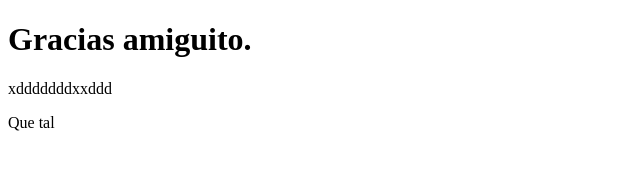
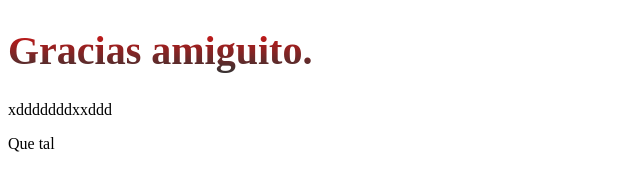
Before and after one commit to Jeanca21prog/Web, a plain HTML site: page index.html in a window 1280 px wide. Shown: the whole page, without its empty margins (0-640 px from the left). Drawn offline with Linux system fonts and the light colour scheme.

Commit message:
styles jean

```diff
--- a/index.html
+++ b/index.html
@@ -3,6 +3,7 @@
 <head>
     <meta charset="UTF-8">
     <meta name="viewport" content="width=device-width, initial-scale=1.0">
+    <link rel="stylesheet" href="style.css">
     <title>Document</title>
 </head>
 <body>
--- /dev/null
+++ b/style.css
@@ -0,0 +1,6 @@
+h1 {
+    font-size: 40px;
+    background: -webkit-linear-gradient(#e21313, #333);
+    -webkit-background-clip: text;
+    -webkit-text-fill-color: transparent;
+}
```
